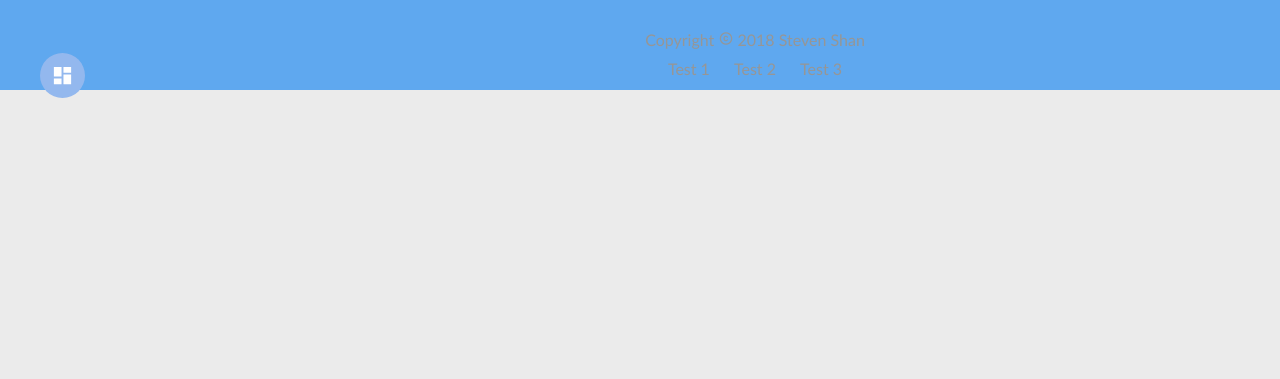
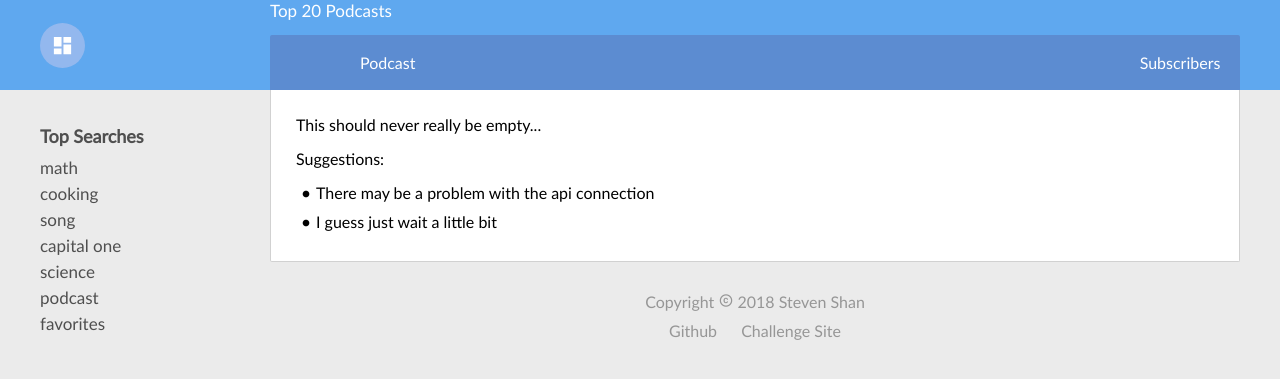
Before and after one commit to stevenshan/podcast-service, a Django app: page / in a window 1280 px wide. Shown: the part 140-519 px from the top of the page. Run offline with Django 3.2, Linux system fonts and the light colour scheme; data that the repository does not hold is empty.

Commit message:
added front page with top podcasts and recent searches

```diff
--- /dev/null
+++ b/database/searches.json
@@ -0,0 +1 @@
+{"count": 0, "top": [[1, "song"], [1, "capital one"], [1, "science"], [1, "podcast"], [1, "favorites"], [2, "math"], [2, "cooking"]], "lib": {"song": 1, "science": 1, "cooking": 2, "favorites": 1, "capital one": 1, "podcast": 1, "math": 2}}
--- /dev/null
+++ b/website/static/website/css/homepage.css
@@ -0,0 +1,19 @@
+/*
+Stylesheet for home page
+*/
+
+#topSearches h3 {
+    padding: 0px;
+    margin: 0px;
+    margin-bottom: 10px;
+    font-size: 18px;
+}
+
+#topSearches > div {
+    font-size: 17px;
+    margin: 5px 0px;
+}
+
+#topSearches > div > a:hover {
+    text-decoration: underline;
+}
--- /dev/null
+++ b/website/templates/homepage.html
@@ -0,0 +1,57 @@
+{# Page for homepage / #}
+
+{% extends 'search.html' %}
+
+{% block defaultSearchScript %}
+{% endblock %}
+
+{% block morestylesheet %}
+{% load static %}
+<link href="{% static 'website/css/homepage.css' %}" rel="stylesheet">
+{% endblock %}
+
+{% block title %}
+Podcast Service
+{% endblock %}
+
+{% block message %}
+Top 20 Podcasts
+{% endblock %}
+
+{% block noResultMessage %}
+<span>This should never really be empty...</span>
+<div>
+    <span>Suggestions:</span>
+    <ul>
+        <li>There may be a problem with the api connection</li>
+        <li>I guess just wait a little bit</li>
+    </ul>
+</div>
+{% endblock %}
+
+{% block sidebar %}
+<div class="menuBox" id="topSearches">
+    <h3>Top Searches</h3>
+    {% for search in topSearches %}
+        <div>
+            <a href="/search?q={{ search }}">
+                {{ search }}
+            </a>
+        </div>
+    {% endfor %}
+</div>
+{% endblock %}
+
+{# overwrite blocks in search #}
+
+{% block sidebarTag %}
+{% endblock %}
+
+{% block freqLabel %}
+{% endblock %}
+
+{% block freq %}
+{% endblock %}
+
+{% block sortOptions %}
+{% endblock %}
--- a/website/templates/template.html
+++ b/website/templates/template.html
@@ -45,7 +45,7 @@
       <div id="titleSection">
         <!-- Button to show or hide sidebar on mobile device -->
         <div id="menuSidebarToggle" class="material-icons" title="Expand Menu">menu</div>
-        <a id="title">
+        <a href="/" id="title">
           Podcasts
           <span>Discover, Search, Share</span>
         </a>
@@ -152,9 +152,12 @@
           Copyright <i class="material-icons">copyright</i> 2018 Steven Shan
         </span>
         <div>
-          <a>Test 1</a>
-          <a>Test 2</a>
-          <a>Test 3</a>
+          <a href="https://github.com/stevenshan/podcast-service">
+            Github
+          </a>
+          <a href="https://www.mindsumo.com/contests/podcast-engine">
+            Challenge Site
+          </a>
         </div>
       </footer>
     </section>
--- a/website/views/api.py
+++ b/website/views/api.py
@@ -187,6 +187,7 @@ class OnlineEndpoints(OfflineEndpoints):
     # Podcast Search Directory API
     @staticmethod
     def search(query, headers):
+        searches.add(query)
         request = safeRequest(
             HOST + "/search.json",
             params={"q": query},
@@ -197,8 +198,18 @@ class OnlineEndpoints(OfflineEndpoints):
     # Retrieve Podcasts for Tag
     @staticmethod
     def tags(query, headers):
+        searches.add(query)
         request = safeRequest(
             HOST + "/api/2/tag/" + query + "/20.json",
+            headers=headers
+        )
+        return OnlineEndpoints.processRequest(request)
+
+    # Retrieve top 20 podcasts
+    @staticmethod
+    def topPodcasts(headers):
+        request = safeRequest(
+            HOST + "/toplist/20.json",
             headers=headers
         )
         return OnlineEndpoints.processRequest(request)
@@ -345,6 +356,7 @@ class DummyDB:
 
 # gets set by __init__.py to actual database
 nameDB = DummyDB()
+searchDB = {"top": [], "lib": {}, "count": 0}
 
 # interface to serve as wrapper for nameDB
 class nameMap:
@@ -401,3 +413,48 @@ class nameMap:
             return match
 
         return None
+
+# interface to serve as wrapper for searchDB
+class searches:
+    # get mapping for podcast name
+    @staticmethod
+    def add(query):
+        query = query.lower()
+        if query in searchDB["lib"]:
+            searchDB["lib"][query] += 1
+        else:
+            searchDB["lib"][query] = 1
+
+        searchDB["count"] += 1
+
+        # check if top needs to be updated
+        top = searchDB["top"]
+        # recount
+        top = [(searchDB["lib"][x[1]], x[1]) for x in top]
+        top.sort(key=(lambda x: x[0]))
+        keys = [x[1] for x in top]
+
+        if ((len(top) < 20 or top[0][0] < searchDB["lib"][query]) and
+            query not in keys):
+            top.append((searchDB["lib"][query], query))
+
+        searchDB["top"] = top
+
+        # save every 5 searches
+        if searchDB["count"] > 5:
+            searchDB["count"] = 0
+            try:
+                file = open("database/searches.json", "w")
+                file.write(json.dumps(searchDB))
+                file.close()
+            except:
+                pass
+
+    # add a new mapping
+    @staticmethod
+    def retrieve():
+        # check if top needs to be updated
+        top = searchDB["top"]
+        # recount
+        top.sort(key=(lambda x: x[0]), reverse=True)
+        return [x[1] for x in top]
--- a/website/views/homepage.py
+++ b/website/views/homepage.py
@@ -1,8 +1,34 @@
 from base import *
 
+# home page showing top group of podcasts
 class HomePage(TemplateView):
     def get(self, request, **kwargs):
+
+        headers = api.genHeader(request)
+
+        # make api request for top podcasts
+        podcastsRequest = api.endpoints.topPodcasts(headers)
+
+        # parse search results to json
+        try:
+            content = json.loads(podcastsRequest)
+        except Exception as e:
+            content = []
+
+        # retrieve podcast names
+        for podcast in content:
+            try:
+                name = api.nameMap.checkout(
+                    podcast["mygpo_link"],
+                    podcast["url"]
+                )
+            except:
+                name = ""
+            podcast["idName"] = name
+
         variables = ({
-            "auth": api.packAuth(request)
+            "results": content,
+            "topSearches": api.searches.retrieve()
         })
-        return render(request, 'template.html', context=variables)
+
+        return render(request, 'homepage.html', context=variables)
```
Also changed, not shown: website/views/__init__.py (+7 -0 lines), database/podcastMapping.db.
